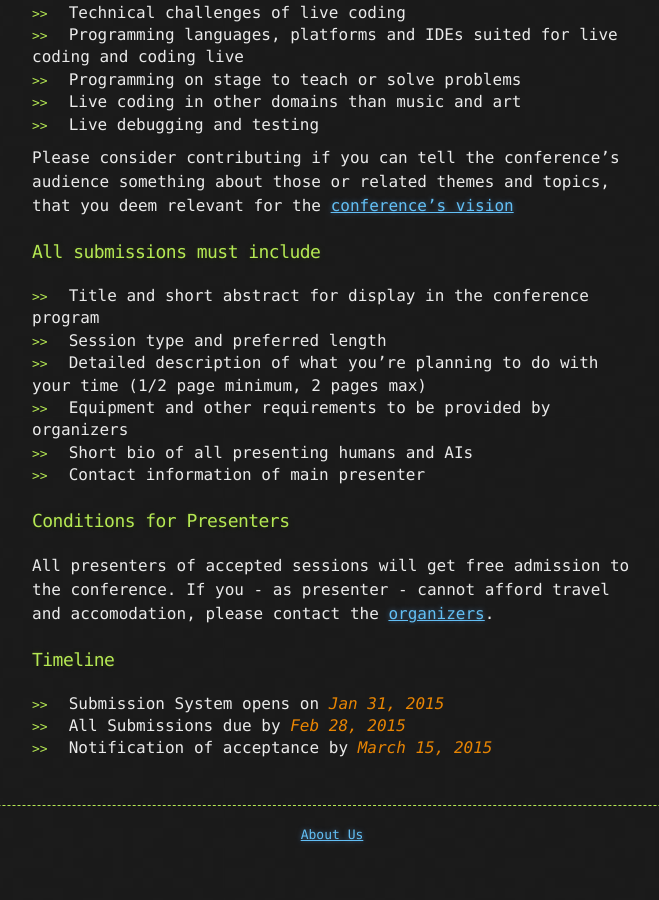
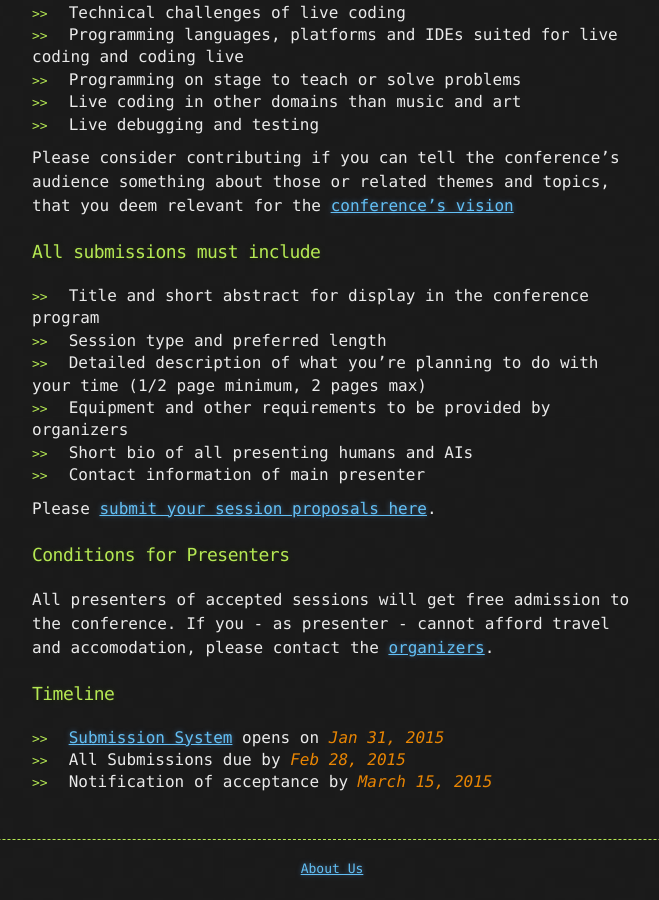
Before and after one commit to BreathingCode/BreathingCode.github.io, a Jekyll site: the page built from cfc.md, in a window 1280 px wide and 900 px high, scrolled down 647 px. Shown: the whole window, without its empty margins (308-967 px from the left). Built offline with Jekyll 4.4.1, drawn with Linux system fonts in a browser that asks for light colours; Markdown is read by kramdown in place of the engine named in the settings; before the commit the page ends 1513 px from its top, so only the background shows below that; some of the changed lines change nothing that is shown.

Commit message:
Include link to Google form in cfc.md

```diff
--- a/cfc.md
+++ b/cfc.md
@@ -42,6 +42,8 @@ to do with your time (1/2 page minimum, 2 pages max)
 - Short bio of all presenting humans and AIs
 - Contact information of main presenter
 
+Please [submit your session proposals here](https://docs.google.com/forms/d/1ebpJwUQ1knzkEVdZwaaVZS8GblB6ThQe9NPF0F6GV_E/viewform).
+
 ### Conditions for Presenters
 
 All presenters of accepted sessions will get free admission to the conference.
@@ -50,6 +52,7 @@ the [organizers](aboutus.html).
 
 ### Timeline
 
-- Submission System opens on <span class="live-stress">Jan 31, 2015</span>
+- [Submission System](https://docs.google.com/forms/d/1ebpJwUQ1knzkEVdZwaaVZS8GblB6ThQe9NPF0F6GV_E/viewform)
+opens on <span class="live-stress">Jan 31, 2015</span>
 - All Submissions due by <span class="live-stress">Feb 28, 2015</span>
 - Notification of acceptance by <span class="live-stress">March 15, 2015</span>
```
